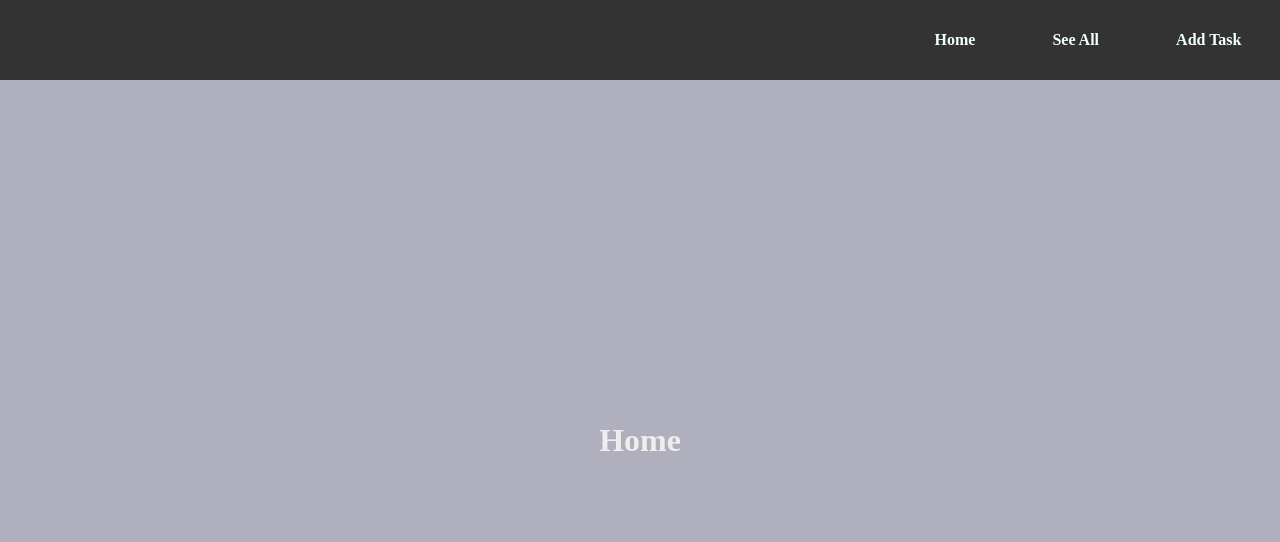
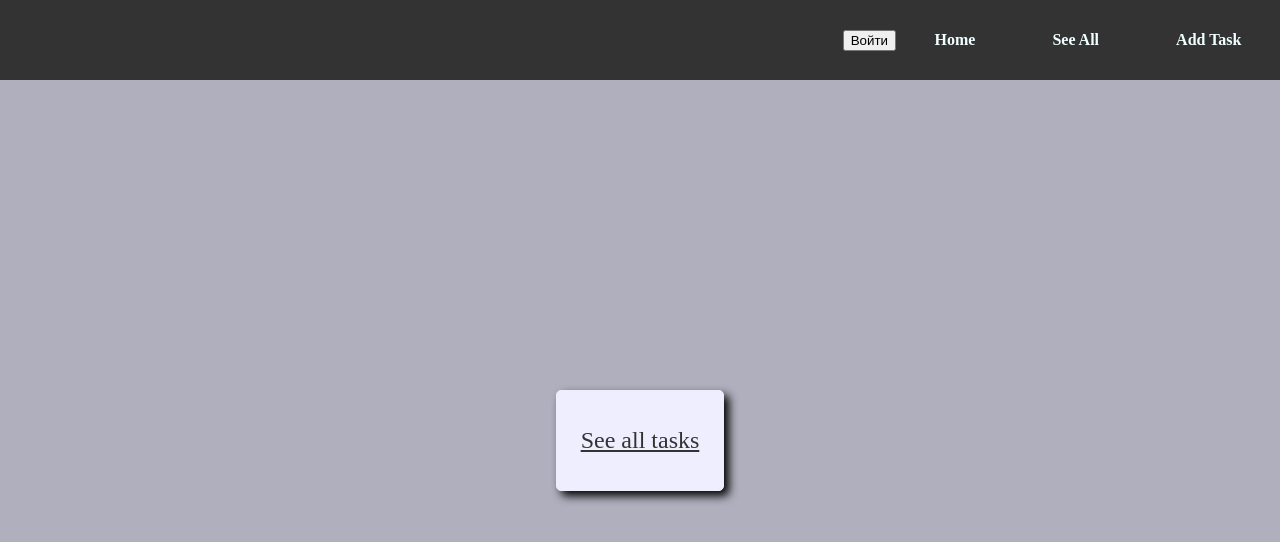
Before and after one commit to IrinaTitovich/vue-todo, a Vue app: page /home in a window 1280 px wide. Shown: the top 542 px of the page. Built offline with nearby package versions, Linux system fonts and the light colour scheme.

Commit message:
add:routing

```diff
--- a/src/App.vue
+++ b/src/App.vue
@@ -1,7 +1,7 @@
 <template>
 <div id="app">
-  <app-header v-bind:links="links"></app-header>
-  <router-view v-bind:tasks="tasks" />
+  <app-header v-bind:links="links" v-bind:auth="auth" v-on:isAuth='changeAuthorize($event)'></app-header>
+  <router-view v-bind:tasks="tasks" v-bind:auth="auth"/>
 </div>
 </template>
 
@@ -13,6 +13,7 @@ export default {
   },
   data(){
     return {
+      auth:false,
       links:[
         'Home',
         'See All',
@@ -25,8 +26,19 @@ export default {
       ]
     }
   },
+  methods:{
+    changeAuthorize(ev){
+      this.auth=ev
+      localStorage.setItem("auth",this.auth.toString())
+      console.log(localStorage.getItem("auth"))
+    }
+  },
   computed:{
 
+  },
+  mounted(){
+    console.log("changeAuth")
+    console.log(this.auth)
   }
 }
 </script>
--- a/src/components/Home.vue
+++ b/src/components/Home.vue
@@ -1,6 +1,6 @@
 <template>
     <div class="home">
-        <h1>Home</h1>
+        <router-link to="/see-all" class="button">See all tasks</router-link>
     </div>
 
 </template>
@@ -22,4 +22,21 @@ export default {
         justify-content: center;
         align-items: center;
     }
+    .button{
+        padding: 1.5em 1em;
+        border: 1px solid #eef;
+        background-color:#eef;
+        border-radius: 5px;
+        box-shadow: 5px 5px 10px #000;
+
+        color: #333;
+        font-size: 1.5em;
+        transition: .2s;
+    }
+    .button:hover{
+        background-color: #eff;
+        cursor: pointer;
+        box-shadow: 1px 1px 3px #000;
+    }
+
 </style>
--- a/src/components/all-tasks.vue
+++ b/src/components/all-tasks.vue
@@ -1,12 +1,17 @@
 <template>
     <div class="all-tasks">
-        <div class="all-tasks__container">
-            <p class="all-tasks__task" v-for='(task,idx) in tasks' v-bind:key="task.name">
-                <span>{{idx+1}}. {{task.name}}</span>
+        <div class="all-tasks__container" v-if='auth' >
+            <router-link  v-bind:to="'/task/'+task.name.toLowerCase().split(' ').join('')" class="all-tasks__task" v-for='(task,idx) in tasks' v-bind:key="task.name">
+                <span class="all-tasks__task-name">{{idx+1}}. {{task.name}}</span>
                 <span>-</span>
                 <span>{{task.price}}</span>
-            </p>
+            </router-link>
         </div>
+        <div class="all-tasks__container" v-else>
+            <span>Сначала нужно войти</span>
+
+        </div>
+
     </div>
 
 </template>
@@ -15,7 +20,7 @@
 <script>
 
 export default {
-    props:['tasks']
+    props:['tasks','auth']
 }
 </script>
 
@@ -39,7 +44,18 @@ export default {
 
     font-size: 1.5rem;
     padding: 0.5rem 0;
+    border-left: 3px solid rgba(37, 27, 189,0) ;
     border-bottom: 1px solid #ccc;
     margin: 0.5rem 0;
+
+    text-decoration: none;
+    color: #333;
+
+    transition: .3s;
+}
+.all-tasks__task:hover{
+    color: rgb(37, 27, 189);
+    border-left: 3px solid rgb(37, 27, 189);
+    background-color: rgba(253, 253, 253, 0.5);
 }
 </style>
--- a/src/components/header.vue
+++ b/src/components/header.vue
@@ -1,5 +1,7 @@
 <template>
     <nav class="navigation">
+        <button v-if='auth' v-on:click="changeAuth">Выйти</button>
+        <button v-if='!auth' v-on:click="changeAuth">Войти</button>
         <ul class="navigation__list" v-bind:links='links'>
             <li class="navigation__link" v-for="link in links" v-bind:key="link"> <router-link class="navigation__link" v-bind:to="'/'+link.toLowerCase().split(' ').join('-')" >{{link}}</router-link> </li>
         </ul>
@@ -9,7 +11,19 @@
 
 <script>
 export default {
-    props:['links']
+    props:['links','auth'],
+    data(){
+        return{
+            isUserAuthorized:this.auth
+        }
+    },
+    methods:{
+        changeAuth(){
+            this.isUserAuthorized = !this.isUserAuthorized
+            this.$emit('isAuth',this.isUserAuthorized)
+
+        }
+    }
 }
 </script>
 
--- /dev/null
+++ b/src/components/task.vue
@@ -0,0 +1,67 @@
+<template>
+    <div class="card">
+        <div class="card__container" >
+
+                <p class="card__element"> {{task.name}}</p>
+                <hr>
+                <p class="card__element">{{task.price}}</p>
+
+        </div>
+    </div>
+
+</template>
+
+
+<script>
+
+export default {
+    props:['tasks'],
+    data(){
+        return {
+            task:{
+                name:'',
+                price:''
+            }
+        }
+    },
+    created(){
+        const routeName = this.$route.params.name.toString()
+        console.log(routeName)
+        const task = this.tasks.filter(t=>t.name.toLowerCase() === routeName)[0]
+        this.task.name = task.name
+        this.task.price = task.price
+    }
+}
+</script>
+
+<style>
+.card {
+  height: 70vh;
+  width: 100%;
+
+  display: flex;
+  align-items: center;
+  justify-content: center;
+}
+.card__container {
+
+  width: 40%;
+  height: 80%;
+  margin: 0 auto;
+  padding-top: 1rem;
+
+  display: flex;
+  justify-content: space-around;
+  align-items: center;
+
+  background-color: #eee;
+  border:1px solid #ccc
+}
+.card__element{
+    font-size: 2rem;
+    border: 1px solid #bbb;
+    padding: 1em;
+    background-color: #fff;
+}
+
+</style>
--- a/src/components/tasks-workspace.vue
+++ b/src/components/tasks-workspace.vue
@@ -42,7 +42,7 @@ export default {
       if (this.newTask.name.trim()
 
       ){
-        this.tasks.push({name:this.newTask.name,price:this.newTask.price})
+        this.tasks.push({name:this.newTask.name,price:parseInt(this.newTask.price.toString())+'$'})
         this.newTask.name = ''
         this.newTask.price = 0
       }
--- a/src/router.js
+++ b/src/router.js
@@ -3,13 +3,17 @@ import Router from 'vue-router'
 import Home from './components/Home'
 import AllTasks from './components/all-tasks'
 import Workspace from './components/tasks-workspace'
+import Task from './components/task'
+
+
 Vue.use(Router)
 
 export default new Router({
     mode: 'history',
     routes: [{
             path: '/home',
-            component: Home
+            component: Home,
+            name: 'home'
         },
         {
             path: '/add-task',
@@ -18,8 +22,23 @@ export default new Router({
         {
             path: '/see-all',
             component: AllTasks
+        },
+        {
+            path: '/task/:name',
+            component: Task,
+            name: 'task',
+            beforeEnter: (to, from, next) => {
+                if (localStorage.getItem("auth")) {
+                    next()
+                } else {
+                    next({ name: 'home' })
+                }
+            }
+        },
+        {
+            path: '*',
+            redirect: { name: 'home' }
         }
-
 
     ],
 
```
